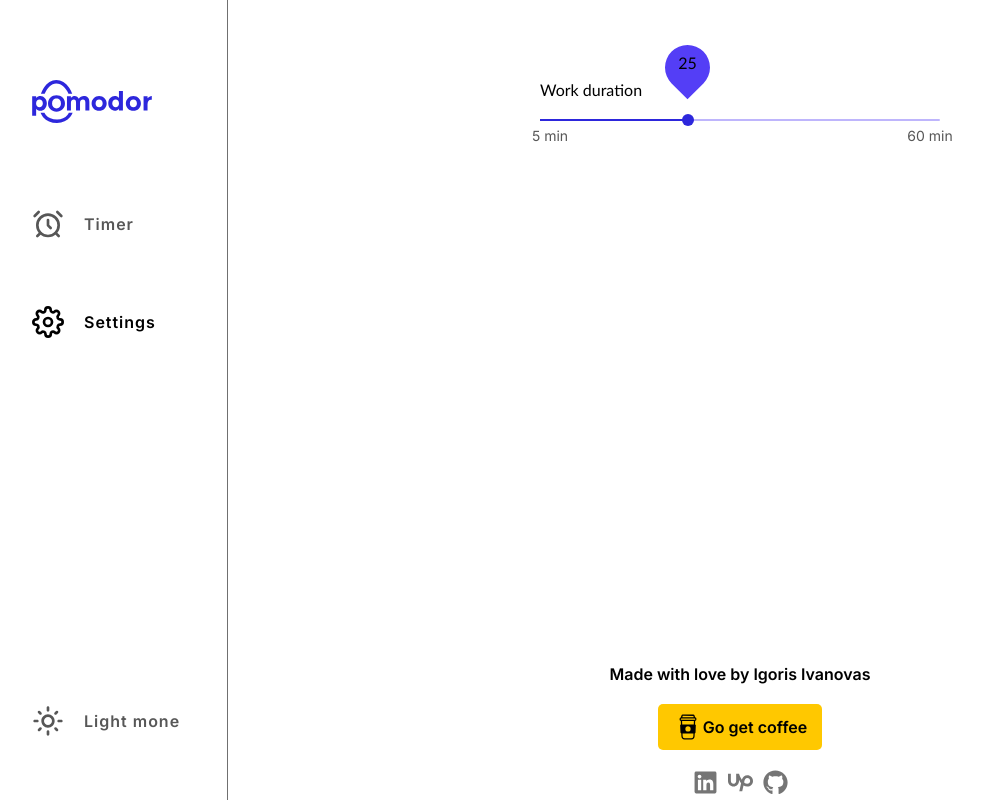
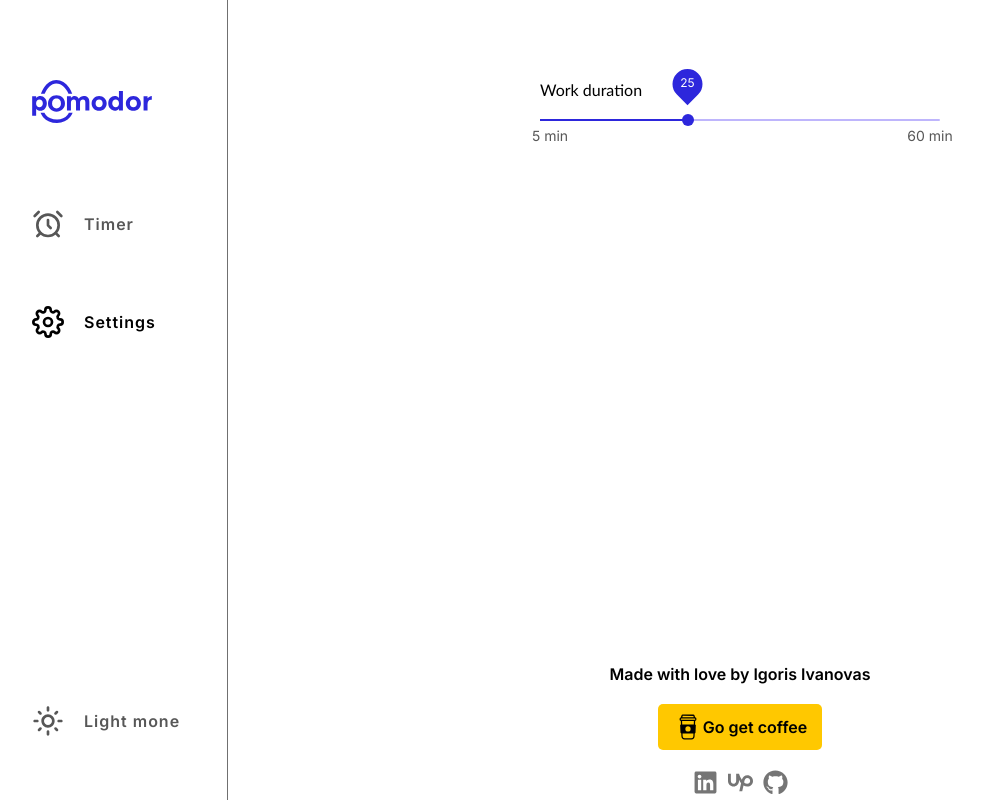
Before and after one commit to igoris12/pomodoro-app, a React (Create React App) app: page /pomodoro-app/settings in a window 1280 px wide. Shown: the whole page, without its empty margins (28-1011 px from the left). Built offline with nearby package versions, Linux system fonts and the light colour scheme.

Commit message:
value style

```diff
--- a/src/components/Settings/RangeInput.scss
+++ b/src/components/Settings/RangeInput.scss
@@ -15,22 +15,25 @@
     display: flex;
     align-items: center;
     justify-content: center;
-    top: -40px;
+    top: -15px;
     left: 50%;
-    width: 45px;
-    height: 45px;
+    width: 35px;
+    height: 35px;
     transform: translateX(-50%);
     background-color: transparent;
     border-radius: 50% 50% 50% 50%;
     z-index: 2;
+    color: white;
+    font-size: 12px;
+    font-family: $primaryFont;
     &::after {
       position: absolute;
       content: "";
       top: 10%;
       left: 50%;
-      width: 45px;
-      height: 45px;
-      background-color: rgb(84, 62, 246);
+      width: 30px;
+      height: 30px;
+      background-color: #2d27dc;
       z-index: -1;
       transform: translateX(-50%) rotate(45deg);
       border-radius: 50% 50% 0 50%;
```
